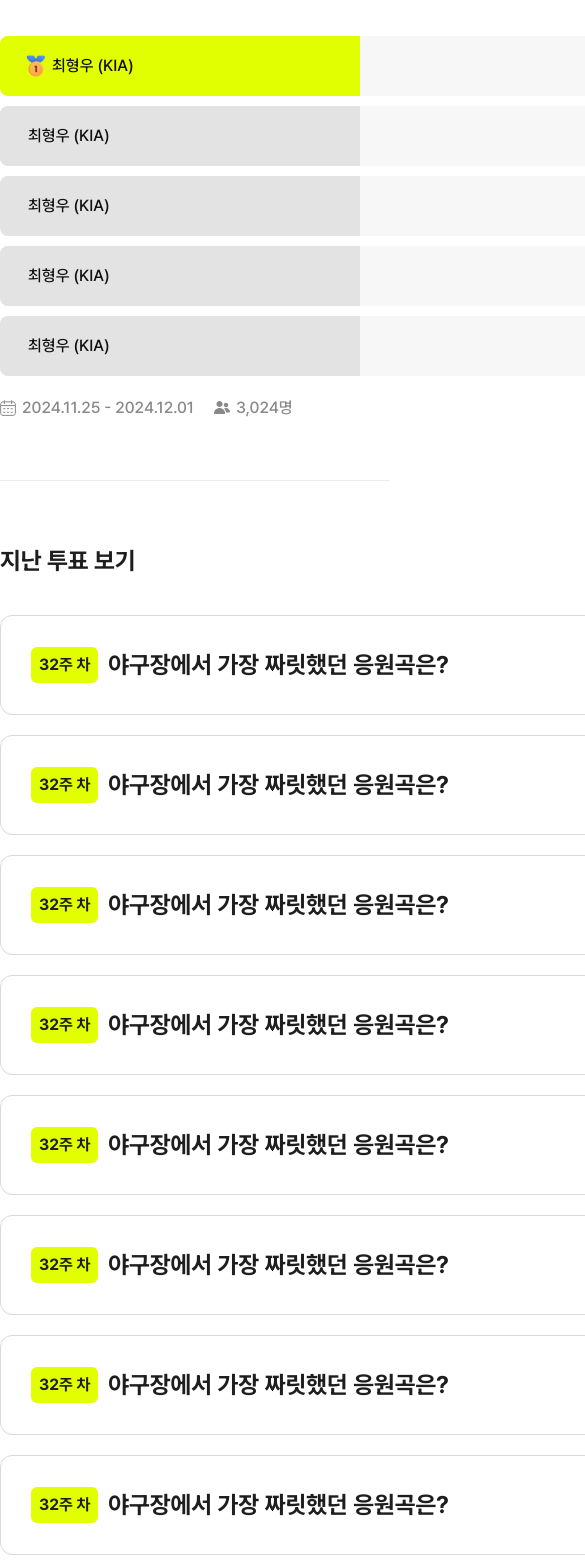
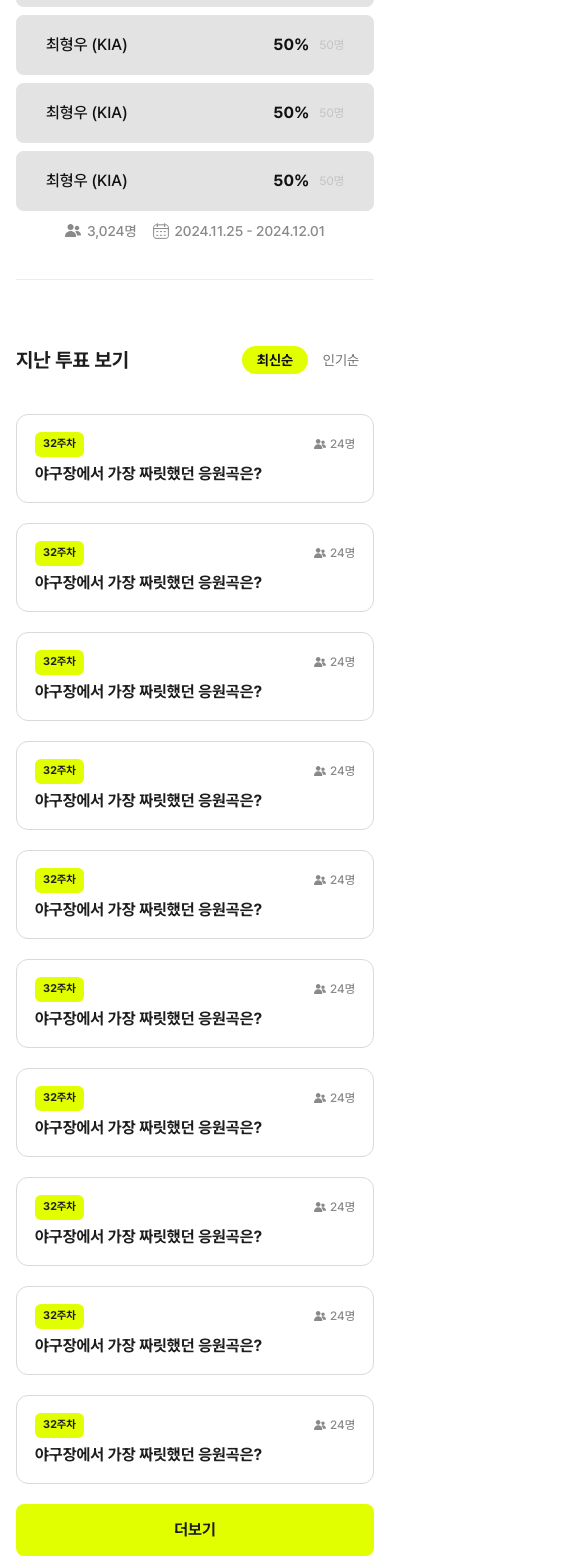
Before and after one commit to crew-play/crewplay-FE, a Next.js app: page /vote-history in a window 390 px wide. Shown: the part 399-1967 px from the top of the page, 585 px wide, since content can reach past the window. Built offline with nearby package versions, Linux system fonts and the light colour scheme; no server answers.

Commit message:
💄 Design: apply relative css

```diff
--- a/app/layout.tsx
+++ b/app/layout.tsx
@@ -23,7 +23,7 @@ const RootLayout = ({
 }>) => {
   return (
     <html lang="en" className={`${pretendard.variable} ${sfPro.variable}`}>
-      <body className="text-black-002 font-pretendard antialiased">
+      <body className="font-pretendard text-black-002 antialiased">
         <AppProvider>{children}</AppProvider>
       </body>
     </html>
--- a/app/vote-history/components/date-and-participant-count.tsx
+++ b/app/vote-history/components/date-and-participant-count.tsx
@@ -3,14 +3,16 @@ import Participant from "@/public/svg/participant.svg";
 
 export default function DateAndParticipantCount() {
   return (
-    <div className="text-gray-007 mt-[20px] flex font-medium">
+    <div className="mt-[12px] flex flex-row-reverse items-center justify-center text-[14px] font-medium leading-[14px] text-gray-007 lg:mt-[20px] lg:flex-row lg:justify-normal lg:text-[16px] lg:leading-[16px]">
       <div className="flex items-center">
         <Calendar />
-        <span className="ml-[6px]">2024.11.25 - 2024.12.01</span>
+        <span className="ml-[6px] flex items-center">
+          2024.11.25 - 2024.12.01
+        </span>
       </div>
-      <div className="ml-[20px] flex items-center">
+      <div className="mr-[16px] flex items-center lg:ml-[20px]">
         <Participant />
-        <span className="ml-[6px]">3,024명</span>
+        <span className="ml-[6px] flex items-center">3,024명</span>
       </div>
     </div>
   );
--- a/app/vote-history/components/latest-vote-result-item.tsx
+++ b/app/vote-history/components/latest-vote-result-item.tsx
@@ -1,40 +1,51 @@
 import CandidateList from "@/components/candidate/candidate-list";
+import Participant from "@/public/mobile/participant.svg";
 import BottomArrow from "@/public/svg/bottom-arrow.svg";
-import { useRef, useState } from "react";
+import { useState } from "react";
 import DateAndParticipantCount from "./date-and-participant-count";
 
 export default function LastVoteResultItem() {
   const [isOpenDetail, setIsOpenDetail] = useState<boolean>(false);
 
   const handleClickOpenHistory = () => {
-    setIsOpenDetail((prev) => !prev);
+    setIsOpenDetail((prev) => {
+      return !prev;
+    });
   };
 
   return (
     <div className="w-full">
       <div
-        className={`flex h-[100px] items-center border ${isOpenDetail ? "rounded-t-[12px] border-black-001" : "rounded-[12px] border-white-005"} bg-white-001 pl-[30px] pr-[40px] font-bold`}
+        className={`flex h-[89px] items-center border lg:h-[100px] ${isOpenDetail ? "rounded-t-[12px] border-black-001" : "rounded-[12px] border-white-005"} bg-white-001 px-[18px] font-bold lg:pl-[30px] lg:pr-[40px]`}
       >
-        <div className="flex h-[36px] w-full justify-between">
-          <div className="flex h-full">
-            <span className="flex items-center justify-center rounded-[6px] bg-yellow-001 px-[8px] py-[8.5px] text-[16px] leading-[19.09px]">
-              32주 차
-            </span>
-            <p className="ml-[10px] flex items-center text-[24px] leading-[24px]">
+        <div className="flex w-full justify-between lg:h-[36px]">
+          <div className="flex size-full flex-col lg:w-auto lg:flex-row">
+            <div className="flex items-center justify-between">
+              <span className="flex w-[49px] items-center justify-center rounded-[6px] bg-yellow-001 px-[8px] py-[4px] text-[11px] leading-[16.71px] lg:w-[66px] lg:px-[8px] lg:py-[8.5px] lg:text-[16px] lg:leading-[19.09px]">
+                32주차
+              </span>
+              <div className="flex h-[12px] items-center justify-center lg:hidden">
+                <Participant />
+                <span className="ml-[4px] text-[12px] font-medium leading-[12px] text-gray-007">
+                  24명
+                </span>
+              </div>
+            </div>
+            <p className="mt-[6px] flex items-center text-[16px] leading-[22.4px] lg:ml-[10px] lg:mt-0 lg:text-[24px] lg:leading-[24px]">
               야구장에서 가장 짜릿했던 응원곡은?
             </p>
           </div>
           <button
             type="button"
             onClick={handleClickOpenHistory}
-            className={`flex size-[24px] h-full items-center justify-center ${isOpenDetail ? "rotate-[180deg]" : "rotate-[360deg]"}`}
+            className={`hidden size-[24px] h-full lg:flex lg:items-center lg:justify-center ${isOpenDetail ? "rotate-180" : "rotate-[360deg]"}`}
           >
             <BottomArrow />
           </button>
         </div>
       </div>
       {isOpenDetail && (
-        <div className="rounded-b-[12px] border-x border-b px-[50px] pb-[50px] pt-[40px]">
+        <div className="rounded-b-[12px] border-x border-b px-[16px] py-[24px] lg:px-[50px] lg:pb-[50px] lg:pt-[40px]">
           <CandidateList />
           <DateAndParticipantCount />
         </div>
--- a/app/vote-history/layout.tsx
+++ b/app/vote-history/layout.tsx
@@ -6,7 +6,9 @@ export default function VoteHistoryLayout({ children }: PropsWithChildren) {
   return (
     <>
       <Header isOnlyUseLogo />
-      <main className="mx-auto lg:w-[880px]">{children}</main>
+      <main className="w-full px-[16px] lg:mx-auto lg:w-[880px] lg:px-0">
+        {children}
+      </main>
       <Footer />
     </>
   );
--- a/app/vote-history/page.tsx
+++ b/app/vote-history/page.tsx
@@ -12,36 +12,47 @@ type TSort = "latest" | "popular";
 export default function VoteHistoryPage() {
   const [sort, setSort] = useState<TSort>("latest");
 
+  const handleClickSort = (type: TSort) => {
+    setSort(type);
+  };
+
   const handleClickMoreButton = () => {
-    console.log("click !");
+    // eslint-disable-next-line no-console
+    console.log("click");
   };
 
   return (
-    <div className="mx-auto lg:w-[880px]">
-      <h1 className="mt-[80px] w-full text-center text-[20px] font-medium leading-[20px]">
+    <>
+      <h1 className="mt-[60px] w-full text-center text-[16px] font-medium leading-[16px] lg:mt-[80px] lg:text-[20px] lg:leading-[20px]">
         크루플레이 38주차 투표 결과
       </h1>
-      <section className="mx-auto mb-[60px] mt-[22px] w-[720px]">
-        <h2 className="mb-[65px] text-center text-[60px] font-bold leading-[84px]">
+      <section className="mx-auto mb-[40px] mt-[6px] w-full lg:mb-[60px] lg:mt-[22px] lg:w-[720px]">
+        <h2 className="mb-[32px] text-center text-[30px] font-bold leading-[42px] lg:mb-[65px] lg:text-[60px] lg:leading-[84px]">
           2024년 KBO에서 <br /> 활약한 최고의 타자는?
         </h2>
         <CandidateList />
         <DateAndParticipantCount />
       </section>
       <Divider />
-      <section className="mx-auto mt-[66px] w-[820px]">
+      <section className="mx-auto mt-[66px] w-full lg:w-[820px]">
         <div className="mb-[40px] flex h-full items-center justify-between">
-          <h2 className="text-[24px] font-bold leading-[24px]">
+          <h2 className="text-[20px] font-bold leading-[28px] lg:text-[24px] lg:leading-[24px]">
             지난 투표 보기
           </h2>
           <div className="flex cursor-pointer items-center text-[14px] leading-[14px]">
             <span
-              className={`${sort === "latest" ? "bg-yellow-001 font-bold text-black-001" : "bg-gray-005 text-gray-003"} flex h-[28px] w-[66px] items-center justify-center rounded-l-[6px]`}
+              className={`${sort === "latest" ? "bg-yellow-001 font-bold text-black-001" : "bg-white-001 text-gray-003"} flex h-[28px] w-[66px] items-center justify-center rounded-[40px] hover:bg-yellow-001`}
+              onClick={() => {
+                return handleClickSort("latest");
+              }}
             >
               최신순
             </span>
             <span
-              className={`${sort === "popular" ? "bg-yellow-001 font-bold text-black-001" : "bg-gray-005 text-gray-003"} flex h-[28px] w-[66px] items-center justify-center rounded-r-[6px]`}
+              className={`${sort === "popular" ? "bg-yellow-001 font-bold text-black-001" : "bg-white-001 text-gray-003"} flex h-[28px] w-[66px] items-center justify-center rounded-[40px] hover:bg-yellow-001`}
+              onClick={() => {
+                return handleClickSort("popular");
+              }}
             >
               인기순
             </span>
@@ -49,13 +60,9 @@ export default function VoteHistoryPage() {
         </div>
         <LastVoteResultList />
       </section>
-      <div className="mb-[77px] mt-[40px]">
-        <MainActionButton
-          text="더보기"
-          margin={{ top: "40px", bottom: "77px" }}
-          onClick={handleClickMoreButton}
-        />
+      <div className="mb-[58px] mt-[20px] lg:mb-[77px] lg:mt-[40px]">
+        <MainActionButton text="더보기" onClick={handleClickMoreButton} />
       </div>
-    </div>
+    </>
   );
 }
--- a/components/candidate/candidate-item.tsx
+++ b/components/candidate/candidate-item.tsx
@@ -16,17 +16,19 @@ export default function CandidateItem({
   const percentageWidth = `${720 * Number((percentage / 100).toFixed(1))}px`;
 
   return (
-    <div className="relative mx-auto mb-[10px] h-[60px] w-[720px] overflow-hidden rounded-[8px]">
+    <div className="relative mx-auto mb-[8px] h-[60px] w-full overflow-hidden rounded-[8px] lg:mb-[10px] lg:w-[720px]">
       <div className="absolute z-[49] flex size-full items-center justify-between pl-[24px] pr-[30px]">
         <div className="flex items-center">
           {isFirst && <MediumFirst className="size-[24px]" />}
-          <span className="ml-[4px] font-medium text-black-001">
+          <span className="ml-[6px] font-medium text-black-001 lg:ml-[4px]">
             {candidate}
           </span>
         </div>
         <div className="flex items-center">
           <span className="font-bold text-black-001">{percentage}%</span>
-          <span className="ml-[17px] text-[12px] text-gray-004">{count}명</span>
+          <span className="ml-[10px] text-[12px] text-gray-004 lg:ml-[17px]">
+            {count}명
+          </span>
         </div>
       </div>
       <div
--- a/components/main-action-button.tsx
+++ b/components/main-action-button.tsx
@@ -1,26 +1,18 @@
 interface IMainActionButtonProps {
   readonly text: string;
-  readonly margin?: {
-    readonly top?: string;
-    readonly bottom?: string;
-  };
   readonly onClick: () => void;
 }
 
 export default function MainActionButton({
   text,
-  margin,
   onClick,
 }: IMainActionButtonProps) {
   return (
-    <div
-      className="flex justify-center"
-      style={margin && { marginTop: margin.top, marginBottom: margin.bottom }}
-    >
+    <div className="flex justify-center">
       <button
         type="button"
         onClick={onClick}
-        className="rounded-[30.5px] border border-black-001 px-[40px] py-[16px] text-[18px] font-semibold leading-[18px] hover:bg-yellow-001"
+        className="h-[52px] w-full rounded-[8px] bg-yellow-001 text-[16px] font-bold leading-[19.09px] lg:h-[50px] lg:w-[141px] lg:rounded-[30.5px] lg:border lg:border-black-001 lg:bg-white-001 lg:px-[40px] lg:py-[16px] lg:text-[18px] lg:font-semibold lg:leading-[18px] lg:hover:bg-yellow-001"
       >
         {text}
       </button>
```
Also changed, not shown: public/mobile/participant.svg (added).
